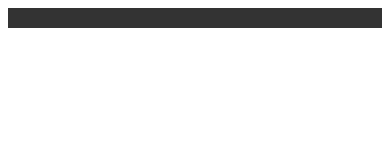
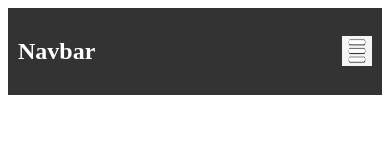
Before and after one commit to Fradrago08/DEVELHOPE-FrancescoDragonetti-, a plain HTML site: page CSSexercise/06 Nav/index.html in a window 390 px wide. Drawn offline with Linux system fonts and the light colour scheme; files whose address does not match are found by name.

Commit message:
esercizio3

```diff
--- a/CSSexercise/06 Nav/index.html
+++ b/CSSexercise/06 Nav/index.html
@@ -11,6 +11,7 @@
     <title>HTML lesson</title>
     <body>
     <nav>
+    <div><h1>Navbar</h1></div>
     <ul>
       <li><a href="#">Home</a></li>
       <li><a href="#">Links</a></li>
@@ -30,5 +31,7 @@
         </form>
       </li>
     </ul>
+    <img src="C:\Users\fradr\DEVELHOPE\DEVELHOPE-FrancescoDragonetti-\CSSexercise\06 Nav\36-365828_navbar-toggle-icon-menu-hamburger-png-white.png" alt="Hamburger menu" width="30px" height="30px">
     </nav>
+
   </body>
--- a/CSSexercise/06 Nav/start.css
+++ b/CSSexercise/06 Nav/start.css
@@ -48,9 +48,16 @@ nav {
     margin-right: 5px;
   }
 
+  img {
+    display: none;
+  }
+
   @media screen and (max-width: 768px) {
     nav ul {
       display: none;
     }
+  img {
+    display: flex;
+  }
 
   }
```
Also changed, not shown: CSSexercise/06 Nav/36-365828_navbar-toggle-icon-menu-hamburger-png-white.png (added).
